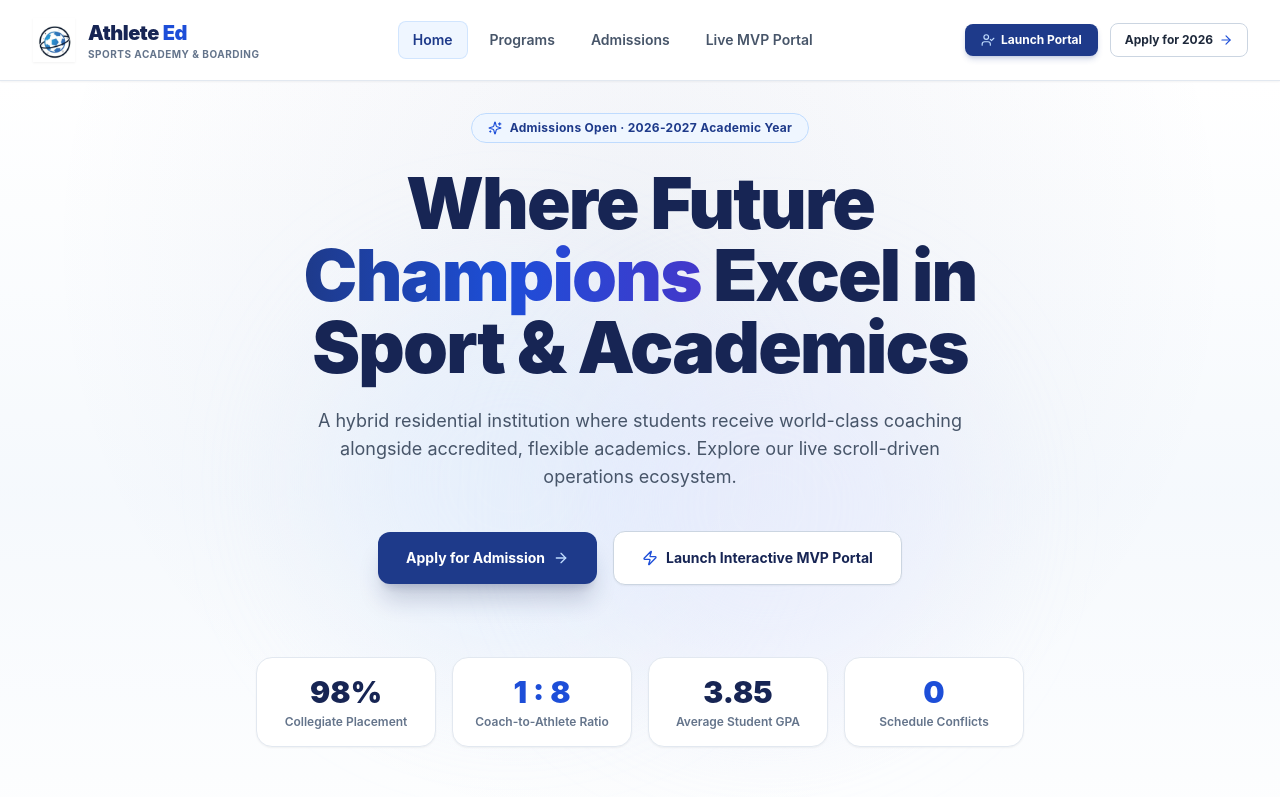
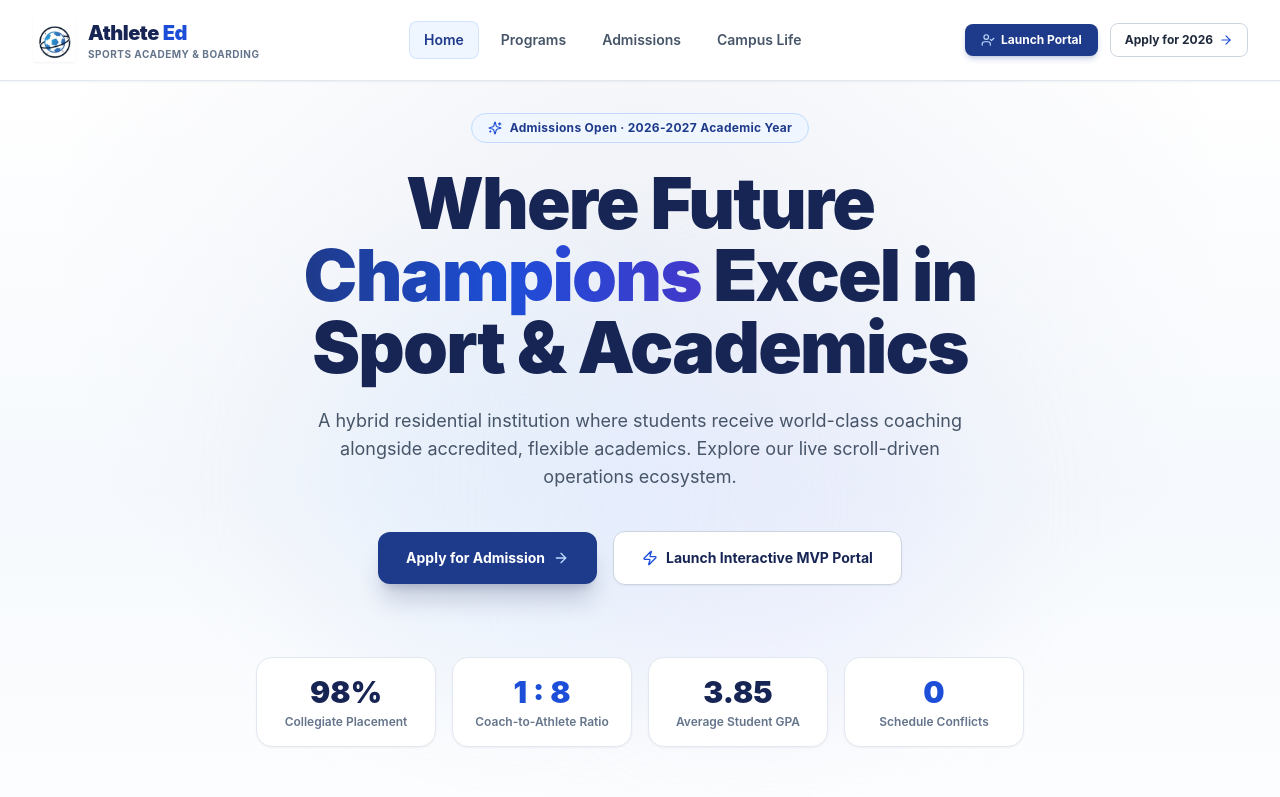
Before and after one commit to TanishkaSahu191/AthleteEd, a Next.js app in the folder client/: page / in a window 1280 px wide. Shown: the top 797 px of the page. Built offline with nearby package versions, Linux system fonts and the light colour scheme.

Commit message:
fix(nav): replace duplicate portal link in nav with Campus Life anchor link

```diff
--- a/client/app/page.jsx
+++ b/client/app/page.jsx
@@ -369,7 +369,7 @@ export default function HomePage() {
       </section>
 
       {/* 4. BOARDING & RESIDENCE */}
-      <section className="bg-blue-50/40 border-y border-slate-200 py-20 relative overflow-hidden">
+      <section id="boarding" className="bg-blue-50/40 border-y border-slate-200 py-20 relative overflow-hidden">
         <div className="max-w-7xl mx-auto px-4 sm:px-6 lg:px-8 relative z-10">
           <div className="grid grid-cols-1 lg:grid-cols-2 gap-12 items-center">
             <div className="scroll-slide-in-left space-y-6">
--- a/client/components/Navbar.jsx
+++ b/client/components/Navbar.jsx
@@ -12,7 +12,7 @@ export default function Navbar() {
     { name: 'Home', href: '/' },
     { name: 'Programs', href: '/programs' },
     { name: 'Admissions', href: '/admissions' },
-    { name: 'Live MVP Portal', href: '/portal' },
+    { name: 'Campus Life', href: '/#boarding' },
   ];
 
   return (
```
